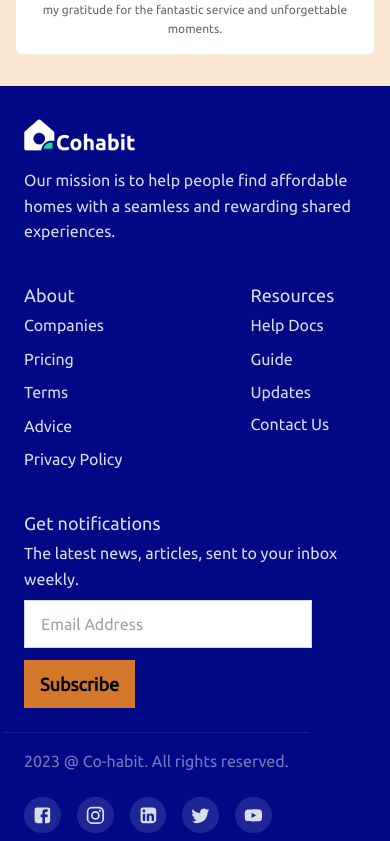
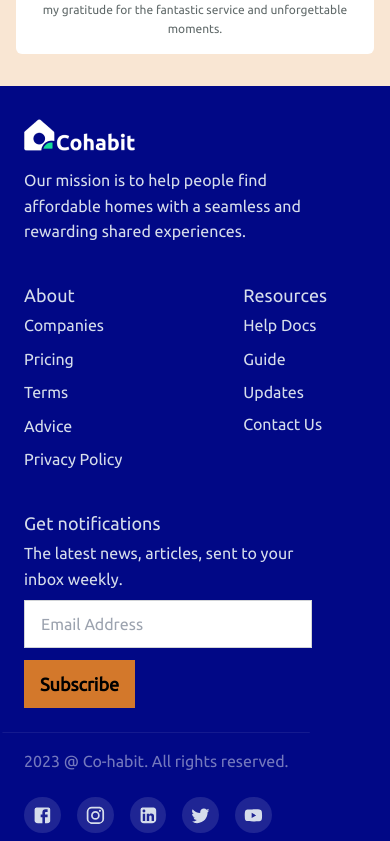
Before and after one commit to lazynerd-studios/Co-Habit-Landing, a React (Vite) app: page / in a window 390 px wide. Shown: the part 6908-7749 px from the top of the page. Built offline with nearby package versions, Linux system fonts and the light colour scheme.

Commit message:
Fixed mobile responsiveness for 'tablet'

```diff
--- a/src/Components/Footer/Footer.jsx
+++ b/src/Components/Footer/Footer.jsx
@@ -18,7 +18,7 @@ const Footer = () => {
         className="footer laptop:p-10 p-6 max-w-[90%] laptop:mx-[8rem] mx-0">
         <div className="laptop:-mr-[9rem] laptop:-ml-10">
           <img src={CoHabit} className="-ml-5" alt="web-logo" />
-          <p className="w-[21rem] text-[1rem] font-normal leading-[1.6rem] laptop:mt-5">
+          <p className="laptop:w-auto tablet:w-[21rem] laptop:mr-36 text-[1rem] font-normal leading-[1.6rem] laptop:mt-5">
             Our mission is to help people find <br className="hidden laptop:flex" />
             affordable homes
             with a seamless and <br className="hidden laptop:flex" />
@@ -42,7 +42,7 @@ const Footer = () => {
             </div>
           </div>
         </div>
-        <div className=" footer flex gap-[8rem] laptop:hidden tablet:">
+        <div className=" footer flex justify-between laptop:hidden tablet:">
           <div className="laptop:ml-[2.5rem]">
             <span className="font-medium text-[1.125rem] laptop:mb-4">About</span>
             <a className="link link-hover font-normal leading-[1.6rem]">Companies</a>
@@ -84,7 +84,7 @@ const Footer = () => {
             The latest news, articles, sent to your <br className="hidden laptop:flex" />
             inbox weekly.
           </p>
-          <div className="flex-col w-[18rem] laptop:mt-3 tablet:w-[14rem] laptop:w-[18rem]">
+          <div className="flex-col w-[18rem] laptop:mt-3 tablet:w-[14rem] laptop:w-[23rem]">
             <div className="relative">
               <input type="email"
                 placeholder="Email Address"
```
